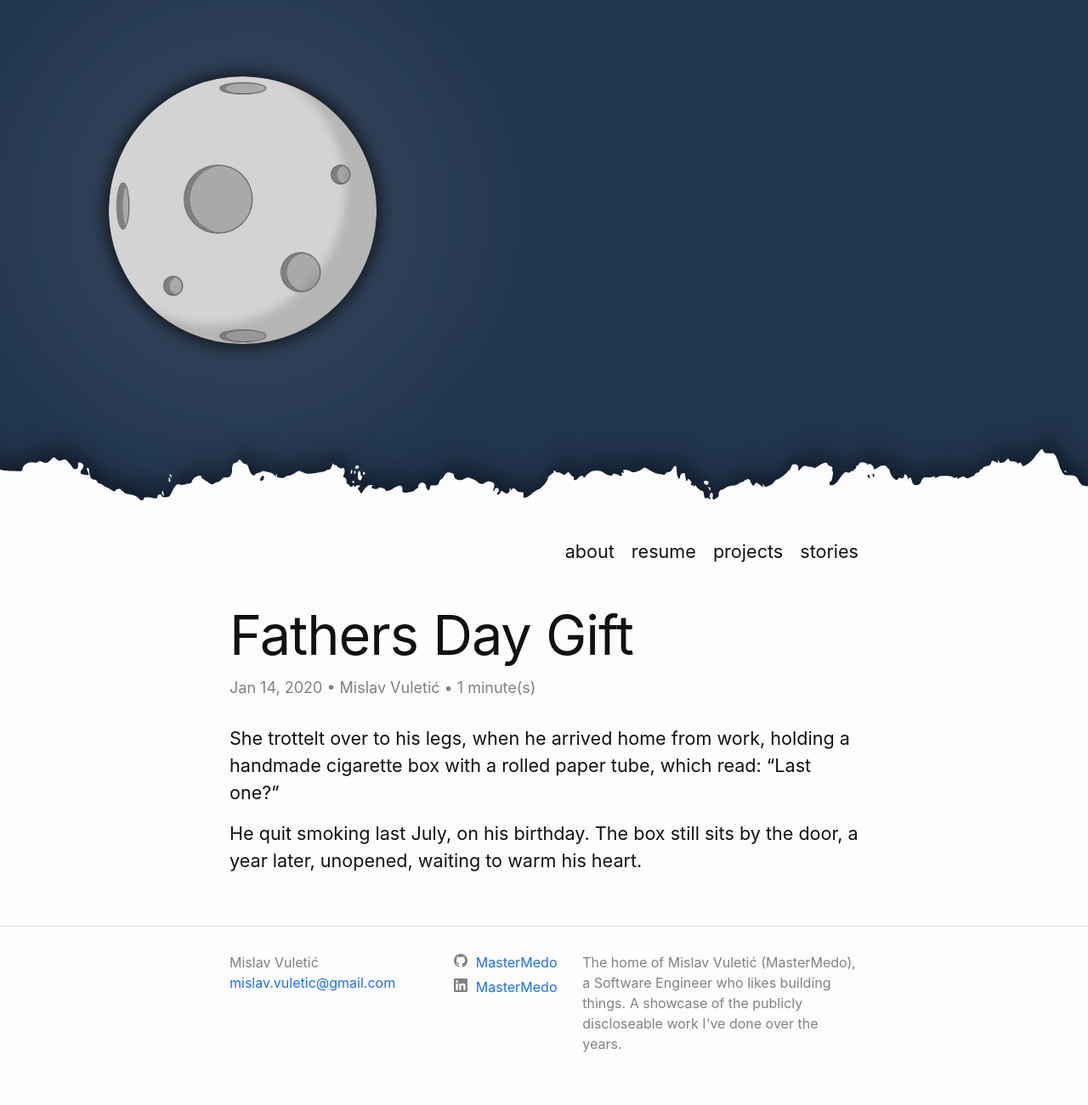
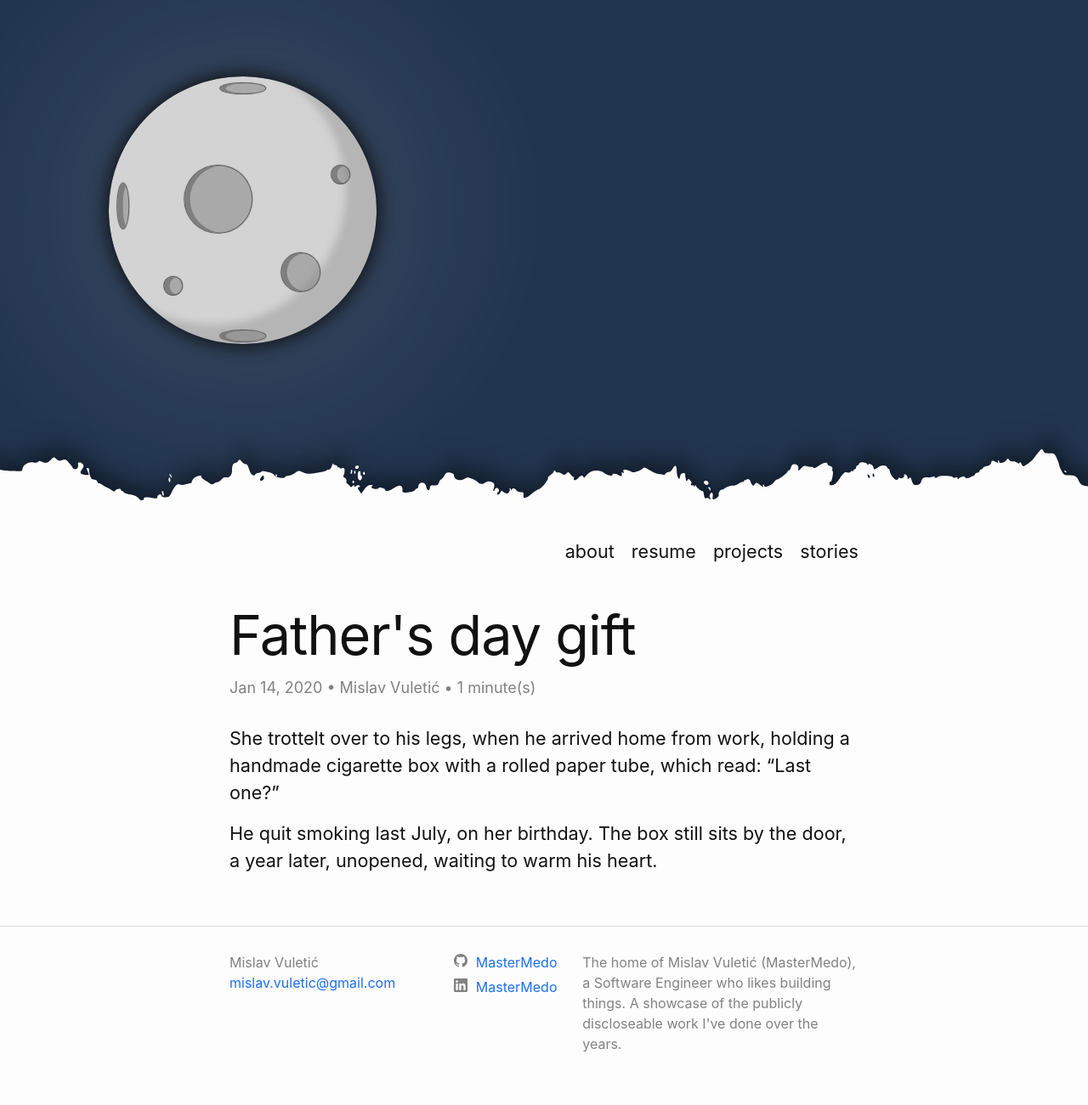
Before and after one commit to MasterMedo/mastermedo.github.io, a Jekyll site: the page built from _posts/2020-01-14-fathers-day-gift.md, in a window 1280 px wide. Shown: the whole page at 85% size. Built offline with Jekyll 4.4.1, drawn with Linux system fonts in a browser that asks for light colours; comment, search, counter and statistics services are not loaded.

Commit message:
update story title

```diff
--- a/_posts/2020-01-14-fathers-day-gift.md
+++ b/_posts/2020-01-14-fathers-day-gift.md
@@ -1,7 +1,8 @@
 ---
+title: Father's day gift
 category: stories
 ---
 She trottelt over to his legs, when he arrived home from work, holding a handmade cigarette box with a rolled paper tube, which read: "Last one?"
 
-He quit smoking last July, on his birthday.
+He quit smoking last July, on her birthday.
 The box still sits by the door, a year later, unopened, waiting to warm his heart.
```
